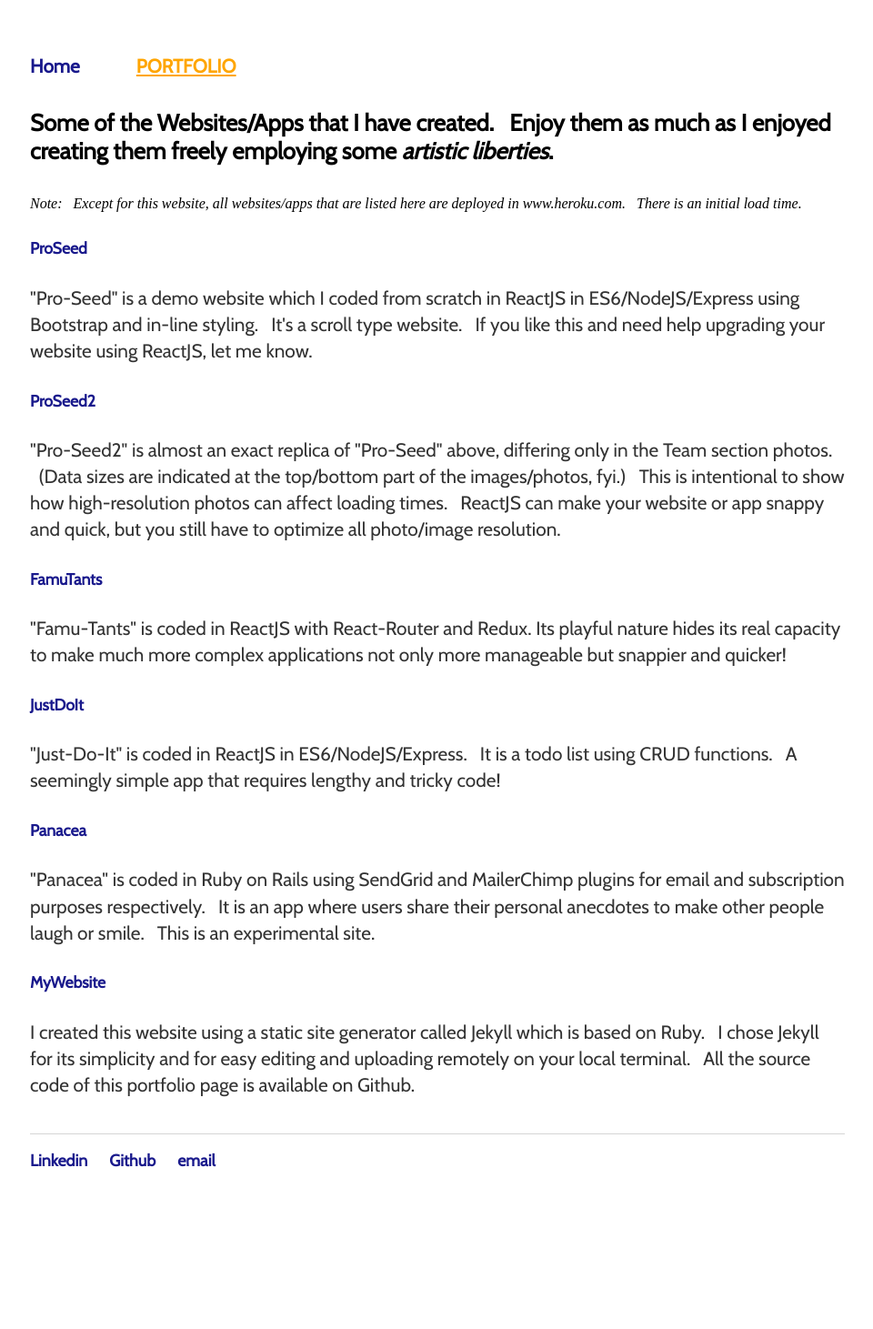
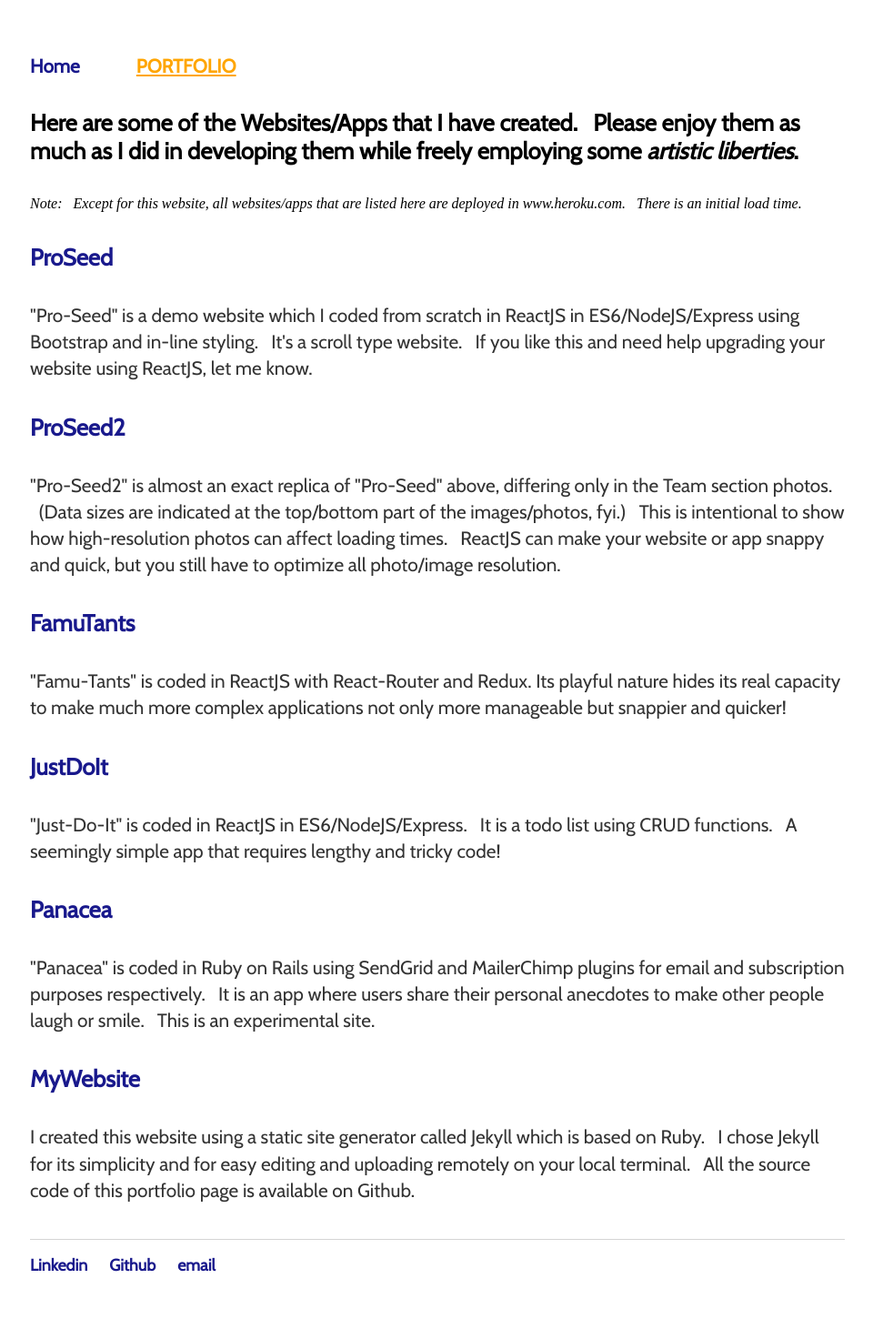
Before and after one commit to rodstaff/rodstaff.github.io, a Jekyll site: the page built from portfolio/index.html, in a window 1280 px wide. Shown: the whole page at 91% size, without its empty margins (159-1119 px from the left). Built offline with Jekyll 4.4.1, drawn with Linux system fonts in a browser that asks for light colours; before the commit the page ends 1346 px from its top, so only the background shows below that.

Commit message:
modified home and portfolio page descriptions

```diff
--- a/home/index.html
+++ b/home/index.html
@@ -7,9 +7,7 @@ title: Home
      <img src="../img_5373.jpg" width="192"><br />
 <!--      <a href="https://www.linkedin.com/in/rodk88">Linkedin</a>&nbsp;&nbsp;&nbsp;&nbsp;<a href="https://github.com/rodstaff">Github</a>&nbsp;&nbsp;&nbsp;&nbsp;<a href="mailto:rodk1718@gmail.com">email</a> -->
      <h3>Rod Kay:&nbsp;&nbsp;Introduction</h3>
-     <p>When you look for someone to get a job done in web development, you would need someone who has a solid engineering background and experience.&nbsp;&nbsp;That is, one who is flexible, a quick learner, persistent and a creative outside-of-the-box thinker; who also knows the balance between when to intensely focus independently and when to reach out collaboratively.  &nbsp;&nbsp;You would need someone with a sense of humor too.</p>
-     <p>That person would be me!</p>
-     <p>I have been coding since I was in engineering school and I recently completed a bootcamp to learn new code. &nbsp;&nbsp;I have transitioned from hardware to software engineering. &nbsp;&nbsp;Below is a brief summary of my story.</p>
+     <p>Welcome to my personal site. &nbsp;&nbsp;Besides showcasing some of the demo apps and websites that I have built in my portfolio page, I also wanted to elaborate a bit more than what my Linkedin profile provides. &nbsp;&nbsp;So below I add a few more details regarding my work background and experience.</p>
      <h4>Circuit Developer</h4>
      <p>In the university I learned FORTRAN and even 8-bit Assembly. &nbsp;&nbsp;After graduation, I mostly used Pascal for hardware testing/debugging when I became an analog circuit designer in the field of nanotechnology. &nbsp;&nbsp;In addition, I also used a number of Computer Aided Design (CAD) software to simulate device performance to meet very tight device specification.  &nbsp;&nbsp;I even tweaked with the bipolar transistor models that were used in the simulation program to fit actual data measurements.  &nbsp;&nbsp;Below was the hardware design cycle we followed:</p>
      <pre>
--- a/index.html
+++ b/index.html
@@ -7,9 +7,7 @@ title: Home
      <img src="../img_5373.jpg" width="192"><br />
 <!--      <a href="https://www.linkedin.com/in/rodk88">Linkedin</a>&nbsp;&nbsp;&nbsp;&nbsp;<a href="https://github.com/rodstaff">Github</a>&nbsp;&nbsp;&nbsp;&nbsp;<a href="mailto:rodk1718@gmail.com">email</a> -->
      <h3>Rod Kay:&nbsp;&nbsp;Introduction</h3>
-     <p>When you look for someone to get a job done in web development, you would need someone who has a solid engineering background and experience.&nbsp;&nbsp;That is, one who is flexible, a quick learner, persistent and a creative outside-of-the-box thinker; who also knows the balance between when to intensely focus independently and when to reach out collaboratively.  &nbsp;&nbsp;You would need someone with a sense of humor too.</p>
-     <p>That person would be me!</p>
-     <p>I have been coding since I was in engineering school and I recently completed a bootcamp to learn new code. &nbsp;&nbsp;I have transitioned from hardware to software engineering. &nbsp;&nbsp;Below is a brief summary of my story.</p>
+     <p>Welcome to my personal site. &nbsp;&nbsp;Besides showcasing some of the demo apps and websites that I have built in my portfolio page, I also wanted to elaborate a bit more than what my Linkedin profile provides. &nbsp;&nbsp;So below I add a few more details regarding my work background and experience.</p>
      <h4>Circuit Developer</h4>
      <p>In the university I learned FORTRAN and even 8-bit Assembly. &nbsp;&nbsp;After graduation, I mostly used Pascal for hardware testing/debugging when I became an analog circuit designer in the field of nanotechnology. &nbsp;&nbsp;In addition, I also used a number of Computer Aided Design (CAD) software to simulate device performance to meet very tight device specification.  &nbsp;&nbsp;I even tweaked with the bipolar transistor models that were used in the simulation program to fit actual data measurements.  &nbsp;&nbsp;Below was the hardware design cycle we followed:</p>
      <pre>
--- a/portfolio/index.html
+++ b/portfolio/index.html
@@ -3,21 +3,21 @@ layout: default
 title: Portfolio
 ---
 <div>
-     <h4>Some of the Websites/Apps that I have created. &nbsp;&nbsp;Enjoy them as much as I enjoyed creating them freely employing some <em>artistic liberties</em>.</h4><em>Note: &nbsp;&nbsp;Except for this website, all websites/apps that are listed here are deployed in www.heroku.com.  &nbsp;&nbsp;There is an initial load time.</em>
+     <h4>Here are some of the Websites/Apps that I have created. &nbsp;&nbsp;Please enjoy them as much as I did in developing them while freely employing some <em>artistic liberties</em>.</h4><em>Note: &nbsp;&nbsp;Except for this website, all websites/apps that are listed here are deployed in www.heroku.com.  &nbsp;&nbsp;There is an initial load time.</em>
 
-         <h5><a href="https://proseed-heroku.herokuapp.com/" target="_blank">ProSeed</a></h5>
+         <h4><a href="https://proseed-heroku.herokuapp.com/" target="_blank">ProSeed</a></h4>
 
          <p>"Pro-Seed" is a demo website which I coded from scratch in ReactJS in ES6/NodeJS/Express using Bootstrap and in-line styling. &nbsp;&nbsp;It's a scroll type website. &nbsp;&nbsp;If you like this and need help upgrading your website using ReactJS, let me know.</p>
 
-         <h5><a href="https://proseed2-heroku.herokuapp.com/" target="_blank">ProSeed2</a></h5>
+         <h4><a href="https://proseed2-heroku.herokuapp.com/" target="_blank">ProSeed2</a></h4>
 
          <p>"Pro-Seed2" is almost an exact replica of "Pro-Seed" above, differing only in the Team section photos. &nbsp;&nbsp;(Data sizes are indicated at the top/bottom part of the images/photos, fyi.) &nbsp;&nbsp;This is intentional to show how high-resolution photos can affect loading times. &nbsp;&nbsp;ReactJS can make your website or app snappy and quick, but you still have to optimize all photo/image resolution.</p>
 
-         <h5><a href="https://famu-tants-heroku.herokuapp.com/" target="_blank">FamuTants</a></h5>
+         <h4><a href="https://famu-tants-heroku.herokuapp.com/" target="_blank">FamuTants</a></h4>
 
          <p>"Famu-Tants" is coded in ReactJS with React-Router and Redux. Its playful nature hides its real capacity to make much more complex applications not only more manageable but snappier and quicker!</p>
 
-         <h5><a href="https://justdoit-heroku.herokuapp.com/" target="_blank">JustDoIt</a></h5>
+         <h4><a href="https://justdoit-heroku.herokuapp.com/" target="_blank">JustDoIt</a></h4>
 
          <p>"Just-Do-It" is coded in ReactJS in ES6/NodeJS/Express. &nbsp;&nbsp;It is a todo list using CRUD functions. &nbsp;&nbsp;A seemingly simple app that requires lengthy and tricky code!</p>
 
@@ -25,11 +25,11 @@ title: Portfolio
 
 	     <p>"My-Texting-App" is coded using the NodeJS+Express framework with Twilio SMS or text messaging utilizing Twilio RESTful API.  &nbsp;&nbsp;The app sends me a text after the visitor inputs precisely the correct phone number format.  &nbsp;&nbsp;I created this from scratch.  &nbsp;&nbsp;Updated version coming soon!</p> -->
 
-	     <h5><a href="https://panacea8.herokuapp.com/" target="_blank">Panacea</a></h5>
+	     <h4><a href="https://panacea8.herokuapp.com/" target="_blank">Panacea</a></h4>
 
 	     <p>"Panacea" is coded in Ruby on Rails using SendGrid and MailerChimp plugins for email and subscription purposes respectively.  &nbsp;&nbsp;It is an app where users share their personal anecdotes to make other people laugh or smile.  &nbsp;&nbsp;This is an experimental site.</p>
 
-	     <h5><a href="/">MyWebsite</a></h5>
+	     <h4><a href="/">MyWebsite</a></h4>
 
 	     <p>I created this website using a static site generator called Jekyll which is based on Ruby. &nbsp;&nbsp;I chose Jekyll for its simplicity and for easy editing and uploading remotely on your local terminal.  &nbsp;&nbsp;All the source code of this portfolio page is available on Github.</p><br/>
 </div>
```
